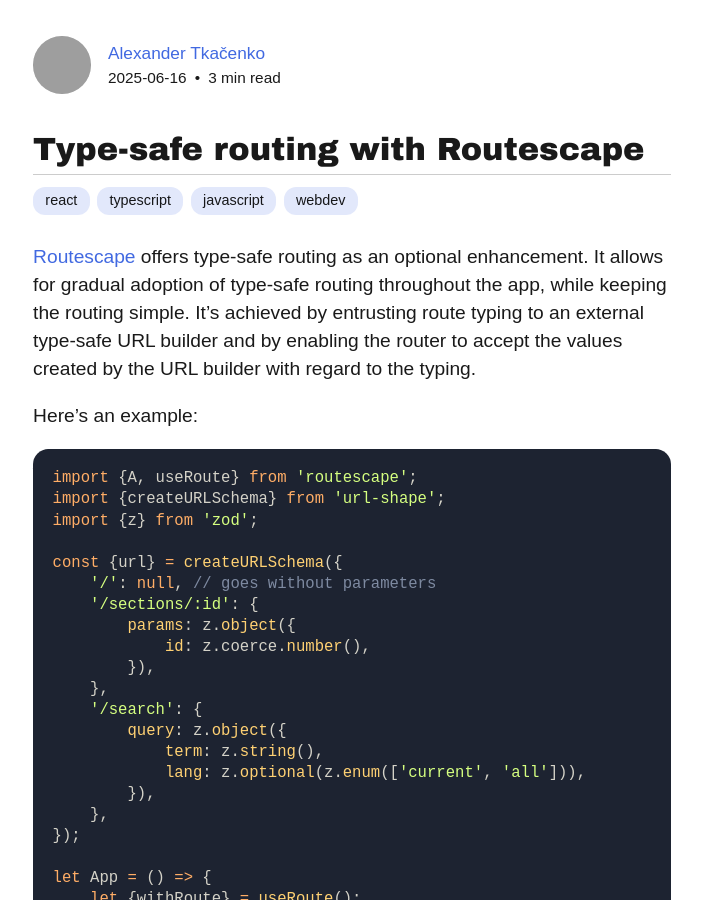
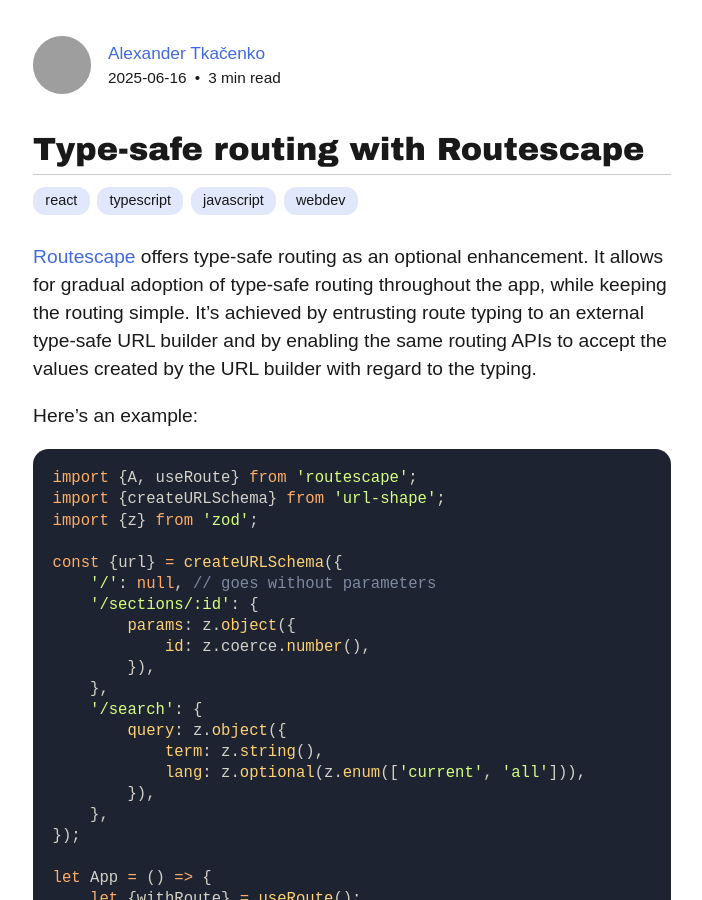
Before and after one commit to axtk/axtk.github.io, a Jekyll site: the page built from routescape_type_safety.md, in a window 1280 px wide and 900 px high. Shown: the whole window, without its empty margins (288-990 px from the left). Built offline with Jekyll 4.4.1, drawn with Linux system fonts in a browser that asks for light colours; our own code applies the rules of GitHub Pages for plain Markdown files; some of the changed text lies outside the part shown; grey boxes are pictures that could not be loaded.

Commit message:
update routescape_type_safety.md

```diff
--- a/routescape_type_safety.md
+++ b/routescape_type_safety.md
@@ -8,7 +8,7 @@
     - webdev
 ---
 
-[Routescape](https://routescape.js.org) offers type-safe routing as an optional enhancement. It allows for gradual adoption of type-safe routing throughout the app, while keeping the routing simple. It's achieved by entrusting route typing to an external type-safe URL builder and by enabling the router to accept the values created by the URL builder with regard to the typing.
+[Routescape](https://routescape.js.org) offers type-safe routing as an optional enhancement. It allows for gradual adoption of type-safe routing throughout the app, while keeping the routing simple. It's achieved by entrusting route typing to an external type-safe URL builder and by enabling the same routing APIs to accept the values created by the URL builder with regard to the typing.
 
 Here's an example:
 
```
Also changed, not shown: other parts of routescape_type_safety.md (+1 -1 lines).
